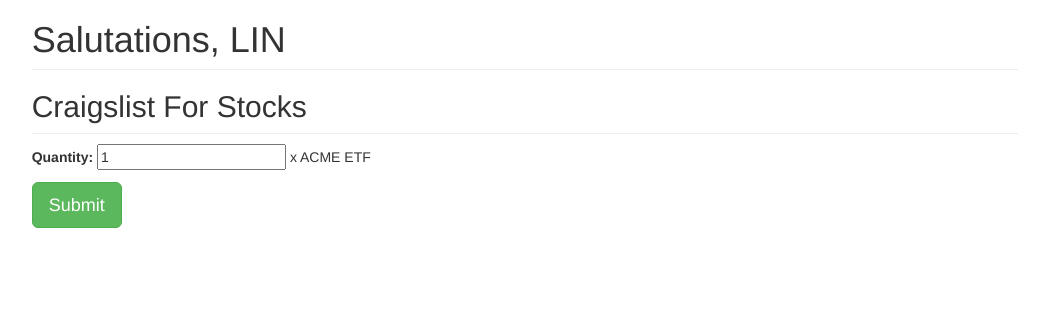
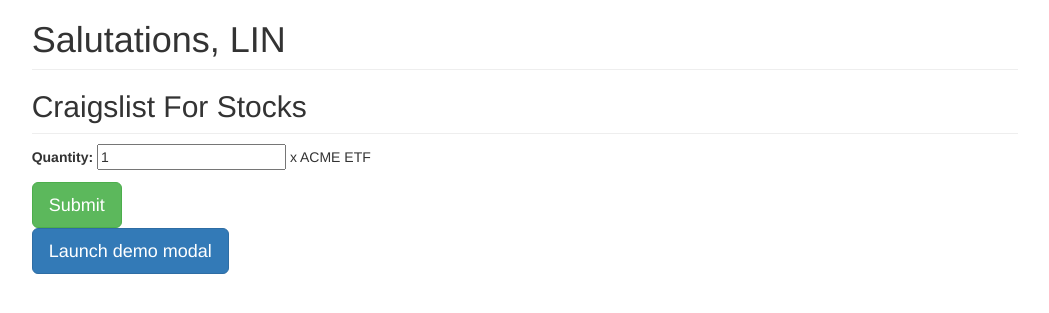
Before and after one commit to gabriellet/thepriceisright, a Django app: page /place_order/ in a window 1280 px wide. Shown: the part 50-363 px from the top of the page, without its empty margins (115-1164 px from the left). Run offline with Django 3.2, Linux system fonts and the light colour scheme; a user stored in the database is signed in; some libraries are stand-ins or nearby versions.

Commit message:
updated styles, added jquery, demo modal

```diff
--- a/templates/base.html
+++ b/templates/base.html
@@ -12,9 +12,6 @@
 	    <link rel="icon" href="{% static "money.ico" %}">
 
 	    <title>The Price Is Right</title>
-
-	    <!-- load jquery --!>
-	    <script src="//ajax.googleapis.com/ajax/libs/jquery/3.1.1/jquery.min.js"></script>
 
 	    <!-- Bootstrap core JS -->
 	    <link href="{% static "bootstrap/js/bootstrap.min.js" %}" rel="stylesheet">
@@ -82,5 +79,11 @@
       	  </div>
      	</div>
 
+     <!-- Bootstrap core JavaScript
+    ================================================== -->
+    <!-- Placed at the end of the document so the pages load faster -->
+    <script src="https://ajax.googleapis.com/ajax/libs/jquery/1.12.4/jquery.min.js"></script>
+    <script src="{% static "bootstrap/js/bootstrap.min.js" %}"></script>
+
 	</body>
 </html>
--- a/templates/index.html
+++ b/templates/index.html
@@ -25,7 +25,7 @@
       {% if orders %}
         <tbody>
             {% for order in orders %}
-                {% if order.status == 'P' %}
+                {% if order.status == 'P' or order.status == 'C' %}
                     <tr>
                         <td> <a href="{% url 'order_detail' order.id %}">{{ order.id }} </a>
                         <td> {{ order.is_sell }}
--- a/templates/place_order.html
+++ b/templates/place_order.html
@@ -19,4 +19,29 @@
 
 </form>
 
+<!-- Button trigger modal -->
+<button type="button" class="btn btn-primary btn-lg" data-toggle="modal" data-target="#myModal">
+  Launch demo modal
+</button>
+
+<!-- Modal -->
+<div class="modal fade" id="myModal" tabindex="-1" role="dialog" aria-labelledby="myModalLabel">
+  <div class="modal-dialog" role="document">
+    <div class="modal-content">
+      <div class="modal-header">
+        <button type="button" class="close" data-dismiss="modal" aria-label="Close"><span aria-hidden="true">&times;</span></button>
+        <h4 class="modal-title" id="myModalLabel">Modal title</h4>
+      </div>
+      <div class="modal-body">
+        ...
+      </div>
+      <div class="modal-footer">
+        <button type="button" class="btn btn-default" data-dismiss="modal">Close</button>
+        <button type="button" class="btn btn-primary">Save changes</button>
+      </div>
+    </div>
+  </div>
+</div>
+
+
 {% endblock %}
```
Also changed, not shown: templates/order_detail.html (+9 -1 lines).
